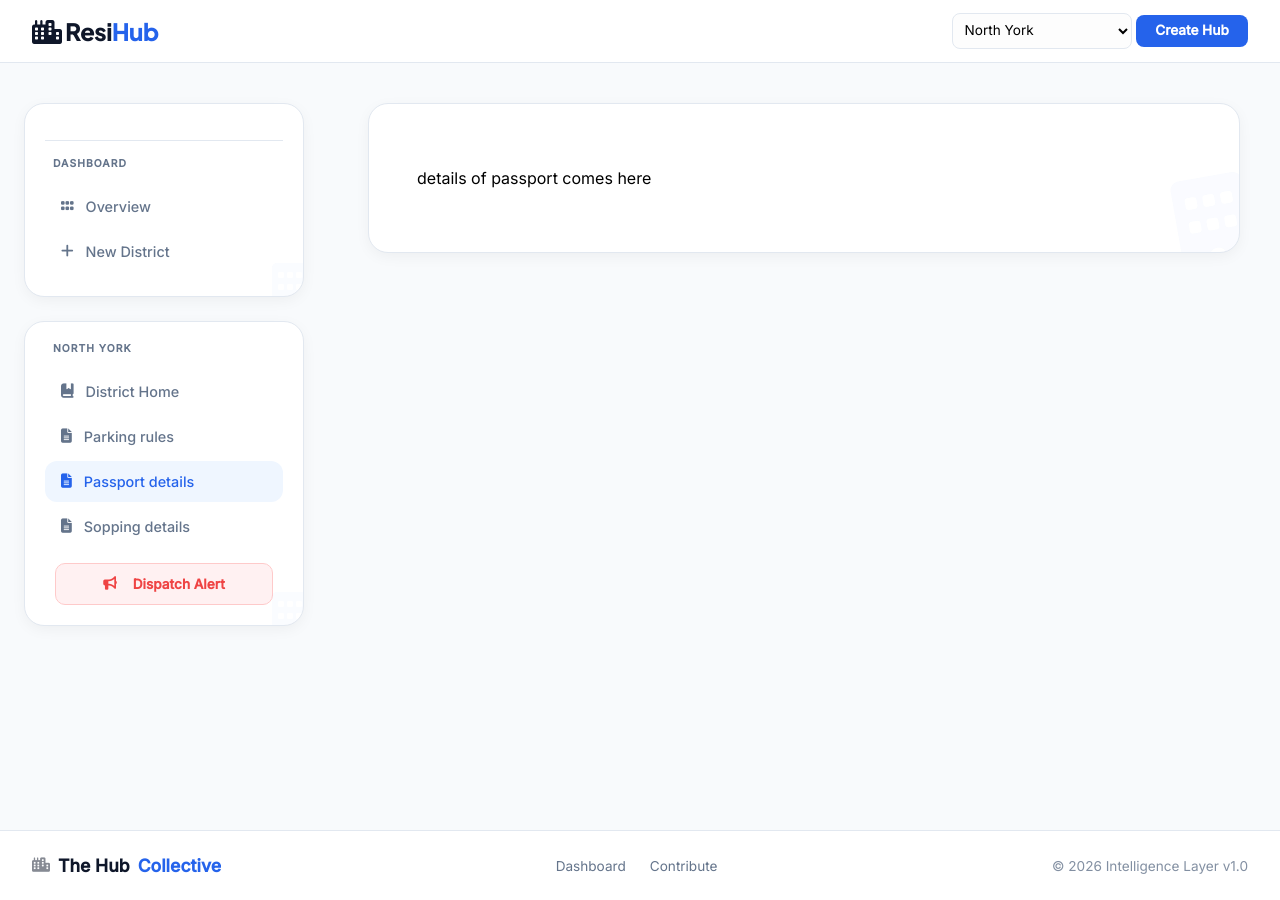
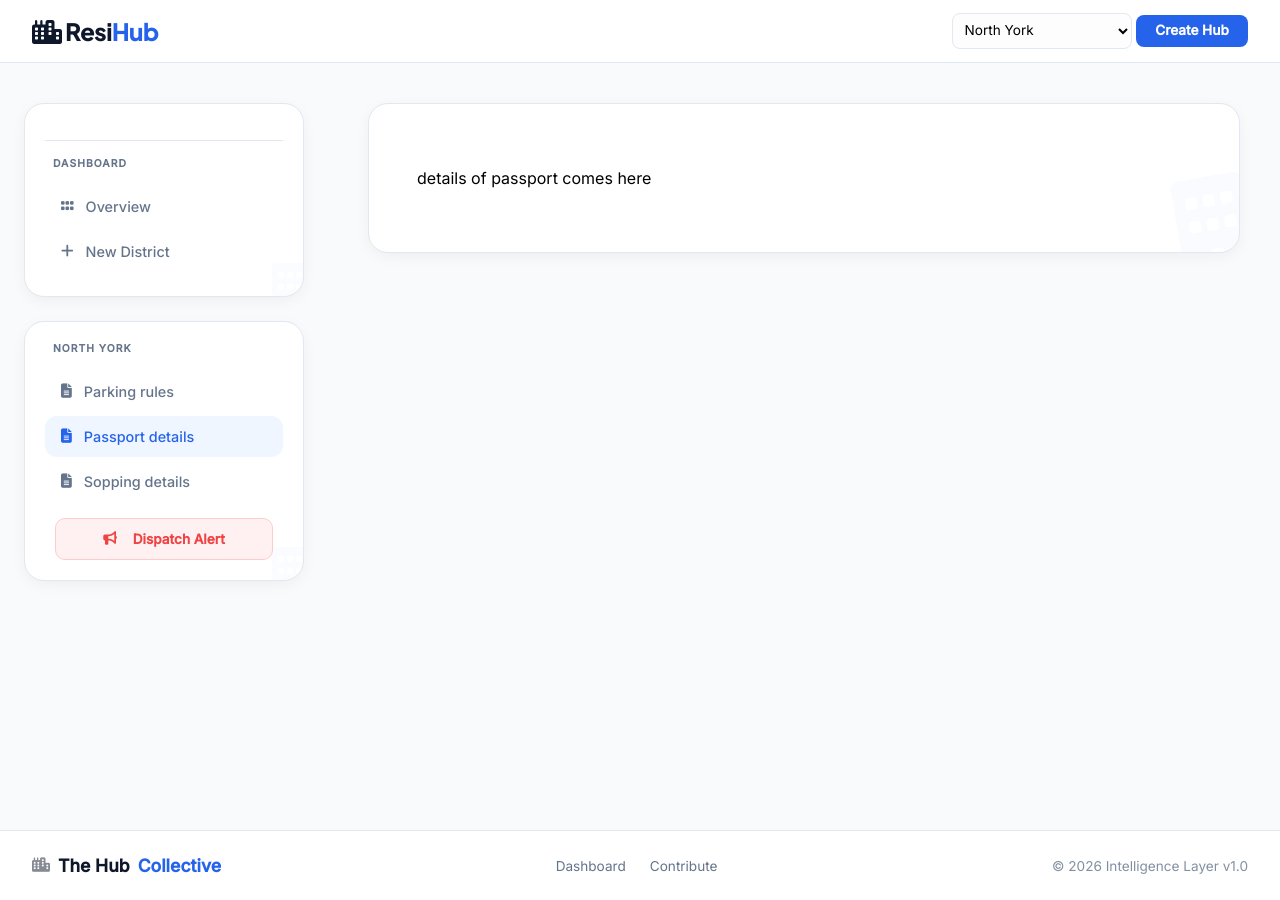
Before and after one commit to dekumar2-lab/lab-community, a Jekyll site: the page built from content/north-york/passport-details.md, in a window 1280 px wide. Built offline with Jekyll 4.4.1, drawn with Linux system fonts in a browser that asks for light colours.

```diff
--- a/_layouts/default.html
+++ b/_layouts/default.html
@@ -49,8 +49,8 @@
                 {% if page.condo %}
                 <div class="nav-section">
                     <small>{{ page.condo | upcase }}</small>
-                    <a href="{{ site.baseurl }}/content/{{ page.condo | slugify }}/" class="nav-item"><i
-                            class="fa-solid fa-book-bookmark"></i> District Home</a>
+                    <!-- <a href="{{ site.baseurl }}/content/{{ page.condo | slugify }}/" class="nav-item"><i
+                            class="fa-solid fa-book-bookmark"></i> District Home</a> -->
 
                     {% assign community_pages = site.pages | where: "condo", page.condo | sort: "title" %}
                     {% for p in community_pages %}
```
